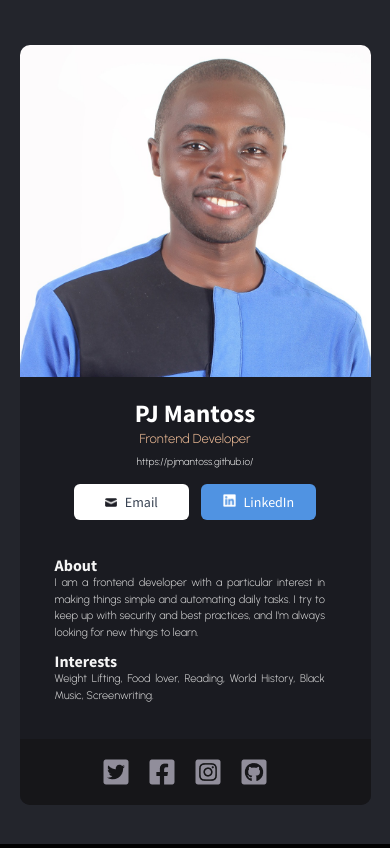
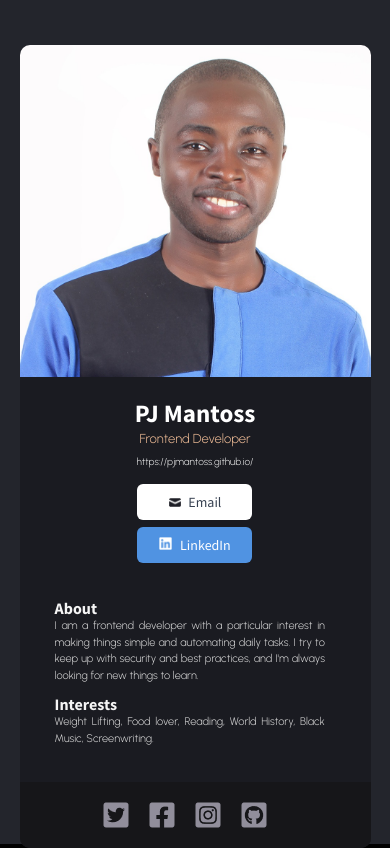
Before and after one commit to PJMantoss/digital-biz-card, a React (Create React App) app: page / in a window 390 px wide. Built offline with nearby package versions, Linux system fonts and the light colour scheme.

Commit message:
update styling

```diff
--- a/src/App.css
+++ b/src/App.css
@@ -14,18 +14,6 @@ font-family: 'Urbanist', sans-serif; */
     height: auto;
     border-radius: 10px;
     background: #1a1b21;
-}
-
-@media only screen and (max-width: 480px){
-    .App {
-        width: 100%;
-        height: 100vh;
-        margin: 0;
-    }
-
-    .wrapper{
-        width: 90%;
-    }
 }
 
 /* Info section */
@@ -105,6 +93,27 @@ font-family: 'Urbanist', sans-serif; */
     margin-left: 12px;
 }
 
+@media only screen and (max-width: 480px){
+    .App {
+        width: 100%;
+        height: 100vh;
+        margin: 0;
+    }
+
+    .wrapper{
+        width: 90%;
+    }
+
+    .socialMedia{
+        flex-direction: column;
+        align-items: center;
+    }
+
+    .linkedInBtn {
+        margin: 7px 0 0 0;
+    }
+}
+
 .linkedInBtn img {
     width: 13px;
     margin-right: 5px;
```
